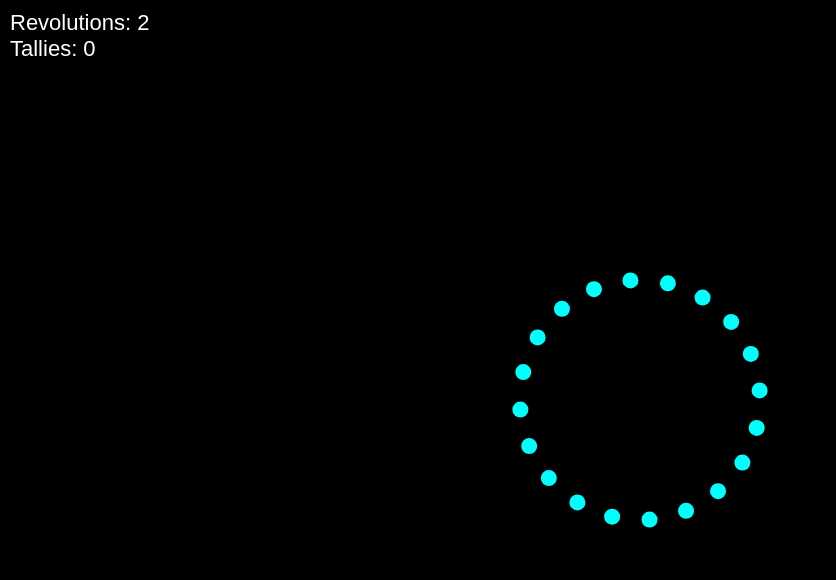
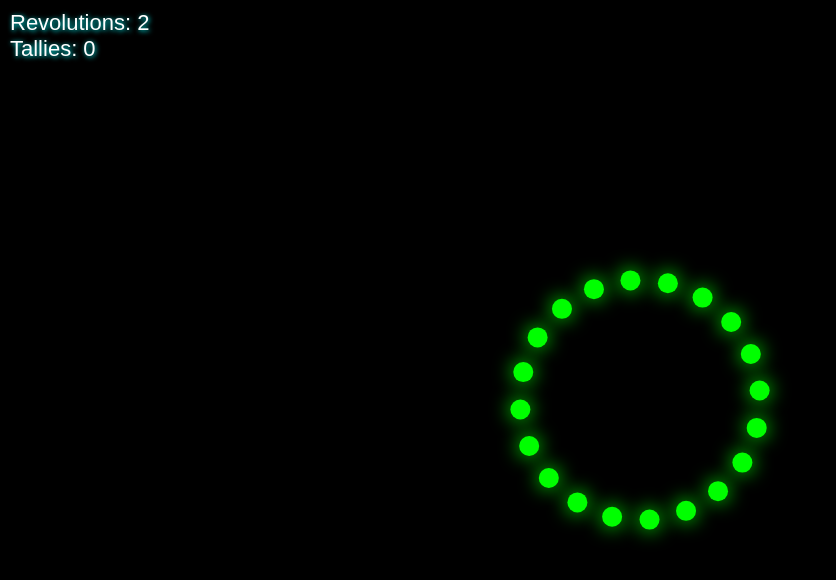
Before and after one commit to jgaspar157/Glasshouse, a plain HTML site: page index.html in a window 1280 px wide. Shown: the whole page, without its empty margins (0-836 px from the left). Drawn offline with Linux system fonts and the light colour scheme.

Commit message:
Update index.html

```diff
--- a/index.html
+++ b/index.html
@@ -22,6 +22,7 @@
       color: white;
       font-family: Arial, sans-serif;
       font-size: 22px;
+      text-shadow: 1px 1px 5px cyan;
     }
   </style>
 </head>
@@ -45,6 +46,9 @@
     let tallies = 0;
     let lastAngle = 0;
 
+    // Colors for glow effect
+    const colors = ["cyan", "magenta", "lime", "yellow", "orange", "hotpink", "aqua"];
+
     function animate() {
       ctx.clearRect(0, 0, canvas.width, canvas.height);
       const centerX = canvas.width / 2;
@@ -54,20 +58,24 @@
         const theta = angle + (i * (2 * Math.PI / numCircles));
         const x = centerX + radius * Math.cos(theta);
         const y = centerY + radius * Math.sin(theta);
+
         ctx.beginPath();
-        ctx.arc(x, y, 8, 0, 2 * Math.PI);
-        ctx.fillStyle = "cyan";
+        ctx.arc(x, y, 10, 0, 2 * Math.PI);
+        // Change color every revolution
+        const colorIndex = (revolutions % colors.length);
+        ctx.fillStyle = colors[colorIndex];
+        ctx.shadowColor = colors[colorIndex];
+        ctx.shadowBlur = 20;
         ctx.fill();
       }
 
-      // Update revolution tracking
       angle += speed;
 
       // Detect full revolution
       if (lastAngle < 2 * Math.PI && angle >= 2 * Math.PI) {
         revolutions++;
         if (revolutions % 5 === 0) tallies++;
-        angle -= 2 * Math.PI; // reset rotation
+        angle -= 2 * Math.PI;
         counter.innerHTML = `Revolutions: ${revolutions}<br>Tallies: ${tallies}`;
       }
 
```
